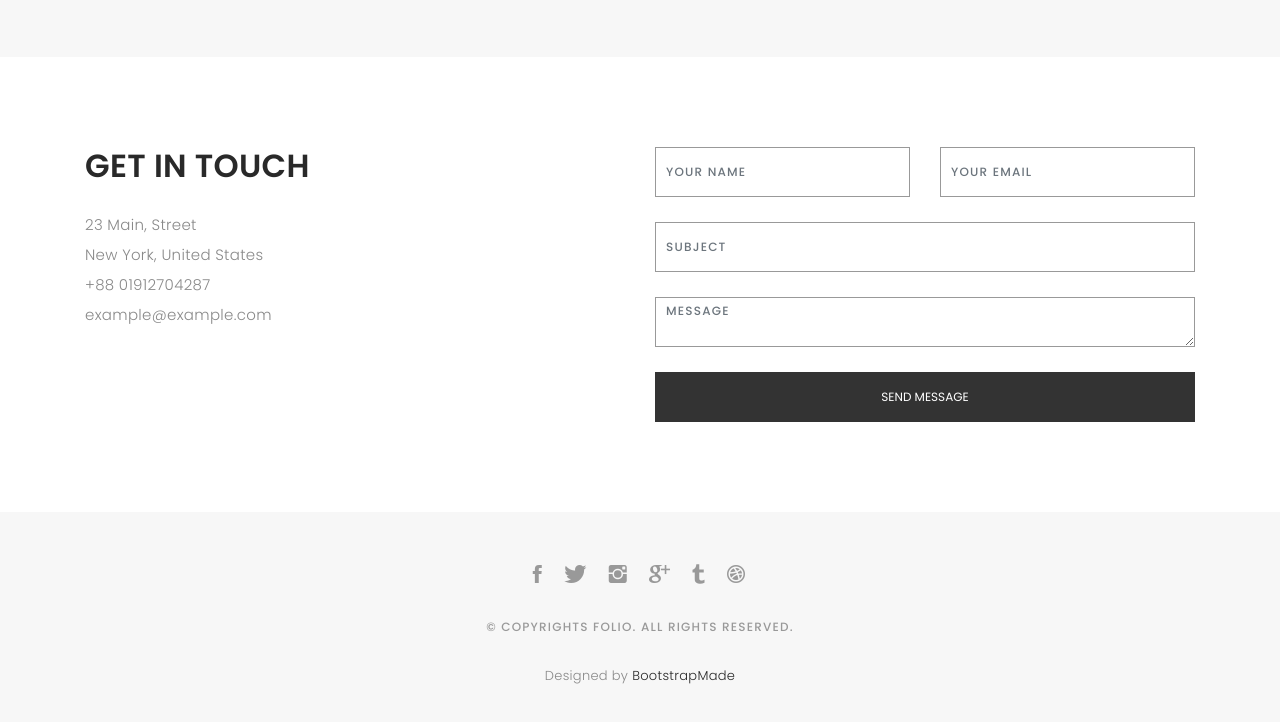
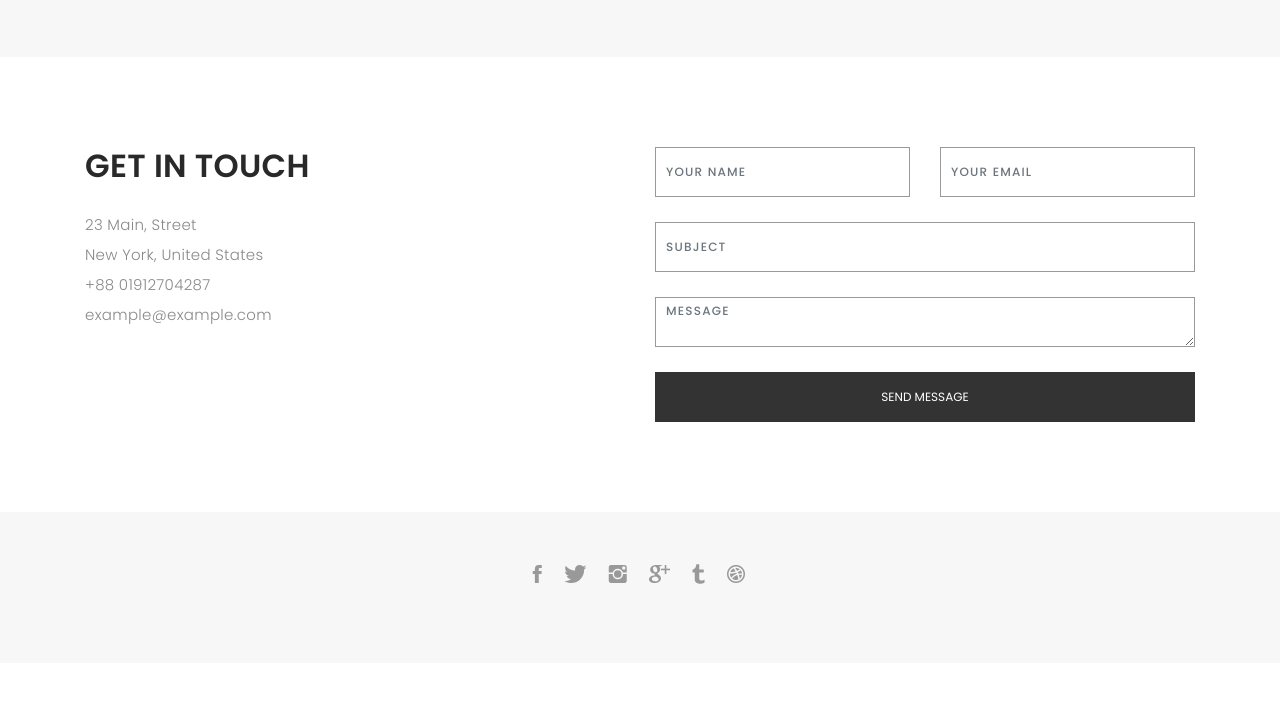
Before and after one commit to blashernandez/blashernandez.github.io, a plain HTML site: page index.html in a window 1280 px wide. Shown: the part 3285-4007 px from the top of the page. After the commit the page ends 3948 px from the top, so only its background shows below. Drawn offline with nearby package versions, Linux system fonts and the light colour scheme; files whose address does not match are found by name; a web font is replaced by a local one.

Commit message:
other portfolio

```diff
--- a/index.html
+++ b/index.html
@@ -406,18 +406,6 @@
 
       </div>
 
-      <p>&copy; Copyrights Folio. All rights reserved.</p>
-
-      <div class="credits">
-        <!--
-          All the links in the footer should remain intact.
-          You can delete the links only if you purchased the pro version.
-          Licensing information: https://bootstrapmade.com/license/
-          Purchase the pro version with working PHP/AJAX contact form: https://bootstrapmade.com/buy/?theme=Folio
-        -->
-        Designed by <a href="https://bootstrapmade.com/">BootstrapMade</a>
-      </div>
-
     </div>
   </div>
   <!-- End section footer -->
```
